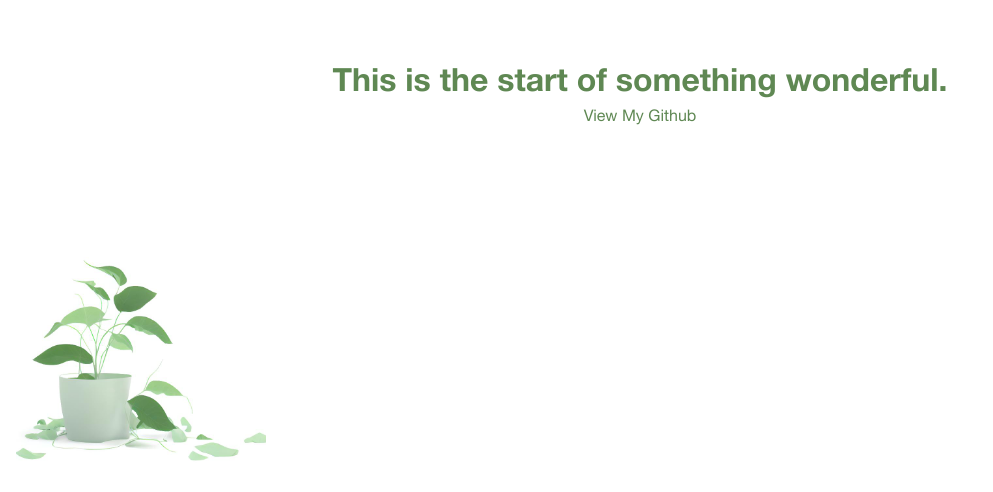
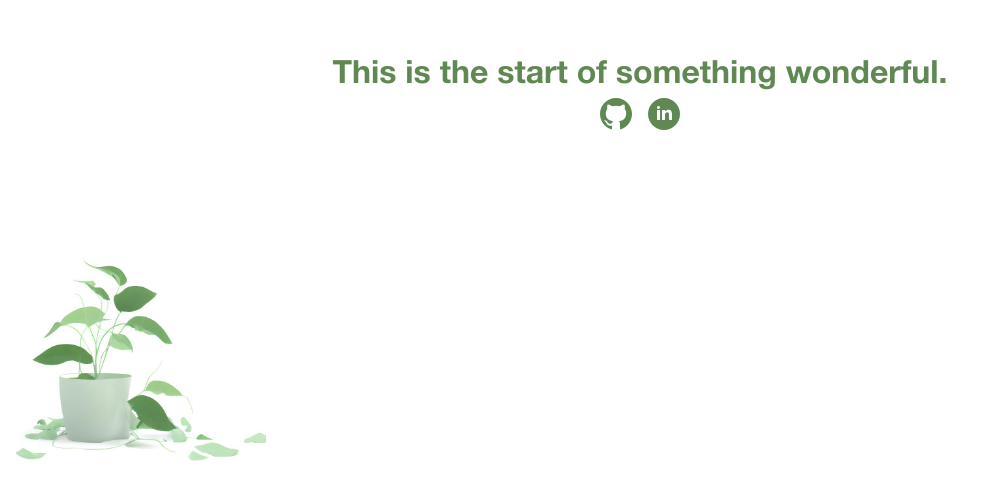
Before and after one commit to anagelberg/personal-website, a React (Create React App) app: page / in a window 1280 px wide. Shown: the part 308-800 px from the top of the page, without its empty margins (0-993 px from the left). Built offline with nearby package versions, Linux system fonts and the light colour scheme.

Commit message:
add git and linkedin icons

```diff
--- a/src/App.jsx
+++ b/src/App.jsx
@@ -1,11 +1,20 @@
 import './App.scss';
+import { ReactComponent as LinkedInIcon } from './assets/icons/linkedin.svg';
+import { ReactComponent as GithubIcon } from './assets/icons/github.svg';
 
 function App() {
   return (
     <div className="app">
       <div className="app__overlay">
         <h1>This is the start of something wonderful.</h1>
-        <a href="https://github.com/anagelberg">View My Github</a>
+        <div className='contact-container'>
+          <a href="https://github.com/anagelberg">
+            <GithubIcon class='icon' />
+          </a>
+          <a href="https://www.linkedin.com/in/amy-nagelberg/">
+            <LinkedInIcon class='icon' />
+          </a>
+        </div>
       </div>
     </div>
   );
--- a/src/App.scss
+++ b/src/App.scss
@@ -24,3 +24,14 @@
     }
   }
 }
+
+.icon {
+  height: 2rem;
+  width: 2rem;
+  fill: #5f8853;
+}
+
+.contact-container {
+  display: flex;
+  gap: 1rem;
+}
```
Also changed, not shown: package.json (line endings or trailing spaces), src/assets/icons/github.svg (added), src/assets/icons/linkedin.svg (added).
